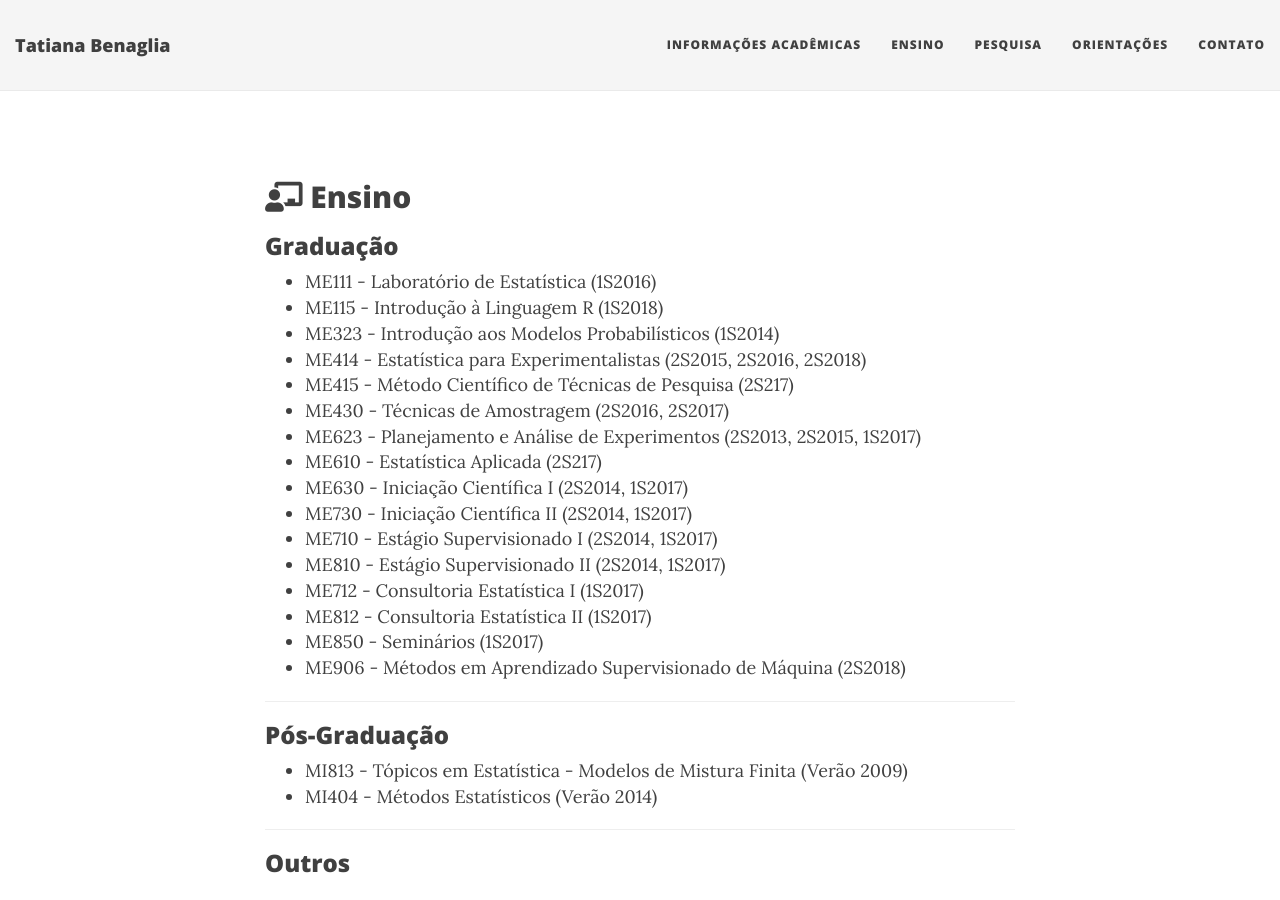
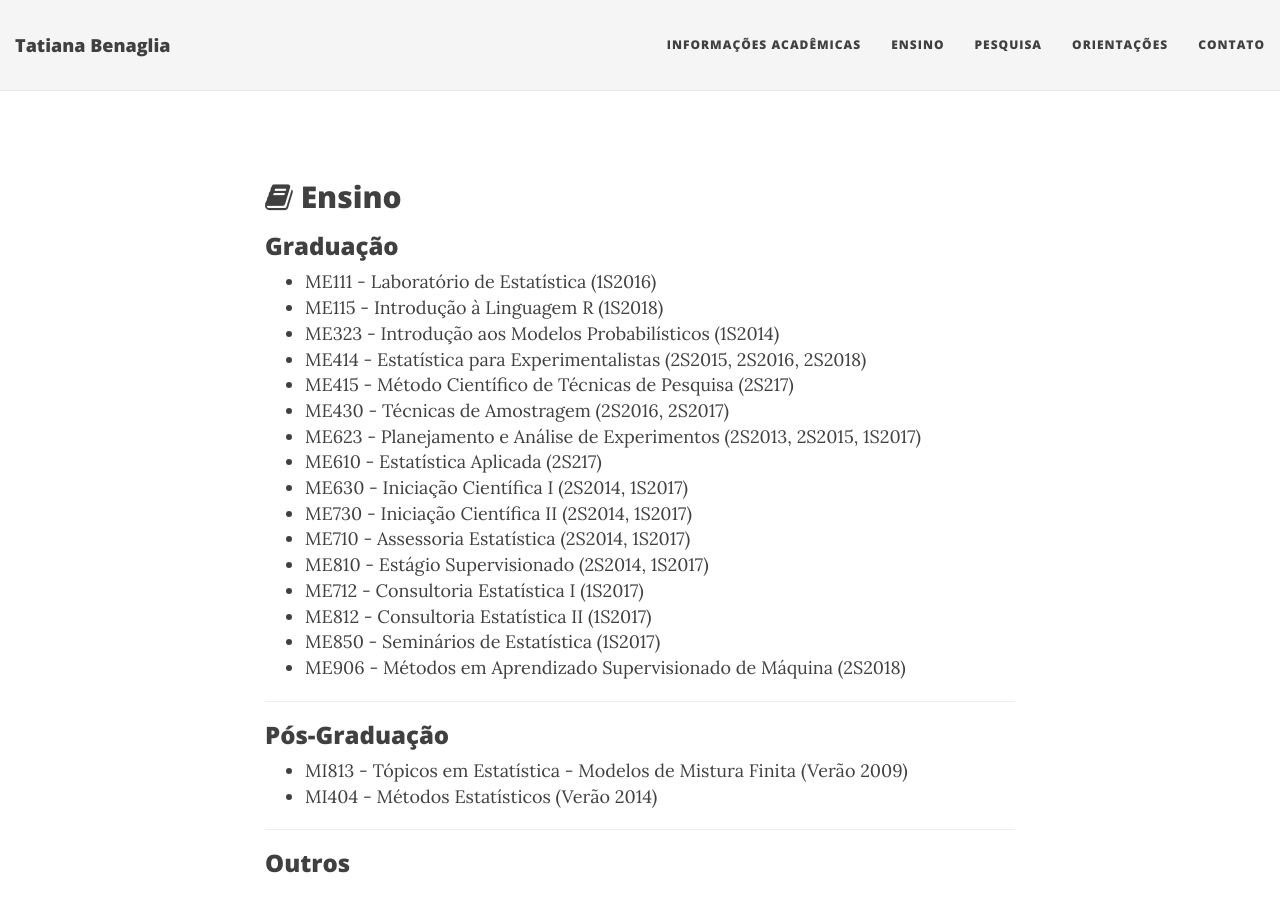
Before and after one commit to tatibenaglia/tatibenaglia.github.io, a Jekyll site: the page built from ensino.md, in a window 1280 px wide and 900 px high. Built offline with Jekyll 4.4.1, drawn with Linux system fonts in a browser that asks for light colours; nearby versions of some CDN libraries.

Commit message:
Removed font awesome new version
Changed all the font icons to the previous version supported by the theme.

```diff
--- a/ensino.md
+++ b/ensino.md
@@ -4,26 +4,24 @@ title: ""
 use-site-title: false
 ---
 
-<link rel="stylesheet" href="https://use.fontawesome.com/releases/v5.2.0/css/all.css" integrity="sha384-hWVjflwFxL6sNzntih27bfxkr27PmbbK/iSvJ+a4+0owXq79v+lsFkW54bOGbiDQ" crossorigin="anonymous">
-
-## <i class="fas fa-chalkboard-teacher"></i> Ensino
+## <i class="fa fa-book"></i> Ensino
 
 ### Graduação
 * ME111 - Laboratório de Estatística (1S2016)
 * ME115 - Introdução à Linguagem R (1S2018)
 * ME323 - Introdução aos Modelos Probabilísticos (1S2014)
 * ME414 - Estatística para Experimentalistas (2S2015, 2S2016, 2S2018)
-* ME415 -  Método Científico de Técnicas de Pesquisa (2S217)
+* ME415 - Método Científico de Técnicas de Pesquisa (2S217)
 * ME430 - Técnicas de Amostragem (2S2016, 2S2017)
 * ME623 - Planejamento e Análise de Experimentos (2S2013, 2S2015, 1S2017)
 * ME610 - Estatística Aplicada (2S217)
 * ME630 - Iniciação Científica I (2S2014, 1S2017)
 * ME730 - Iniciação Científica II (2S2014, 1S2017)
-* ME710 - Estágio Supervisionado I (2S2014, 1S2017)
-* ME810 - Estágio Supervisionado II (2S2014, 1S2017)
+* ME710 - Assessoria Estatística (2S2014, 1S2017)
+* ME810 - Estágio Supervisionado (2S2014, 1S2017)
 * ME712 - Consultoria Estatística I (1S2017)
 * ME812 - Consultoria Estatística II (1S2017)
-* ME850 - Seminários (1S2017)
+* ME850 - Seminários de Estatística (1S2017)
 * ME906 - Métodos em Aprendizado Supervisionado de Máquina (2S2018)
 
 ----
```
Also changed, not shown: aboutme.md (+4 -6 lines), contato.md (+3 -7 lines), index.html (+4 -4 lines), orientacoes.md (+1 -3 lines), pesquisa.md (+3 -4 lines), 7 other files.
